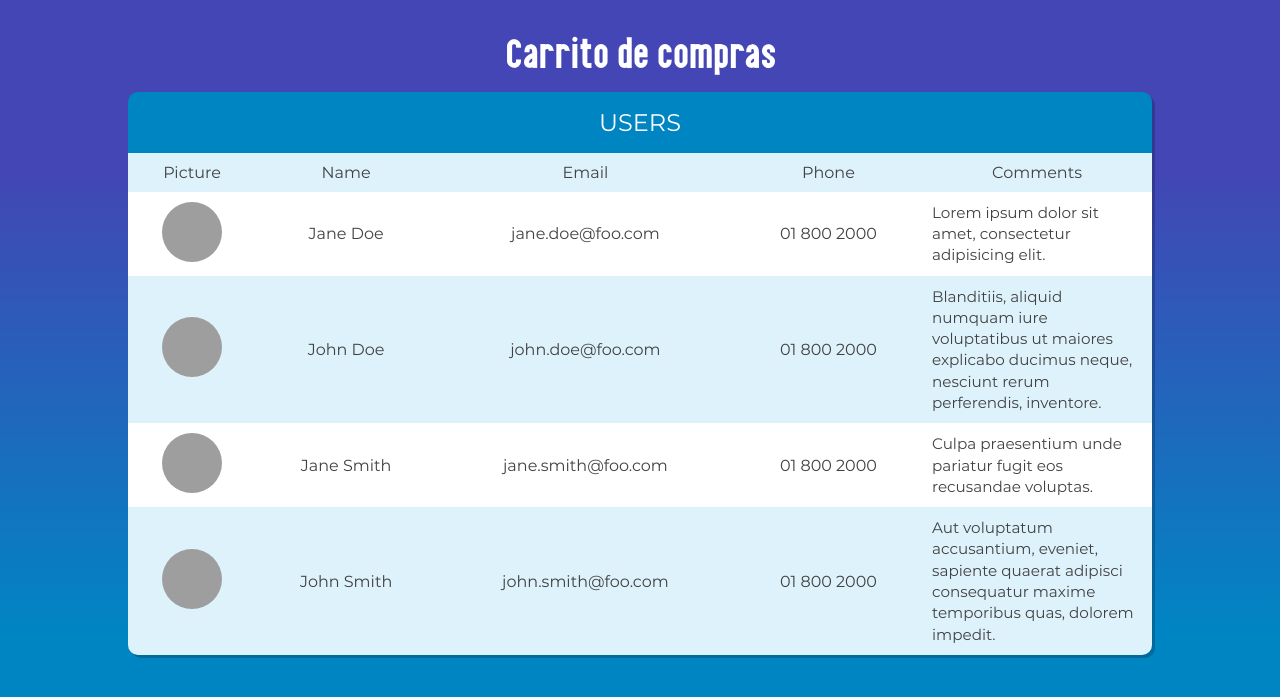
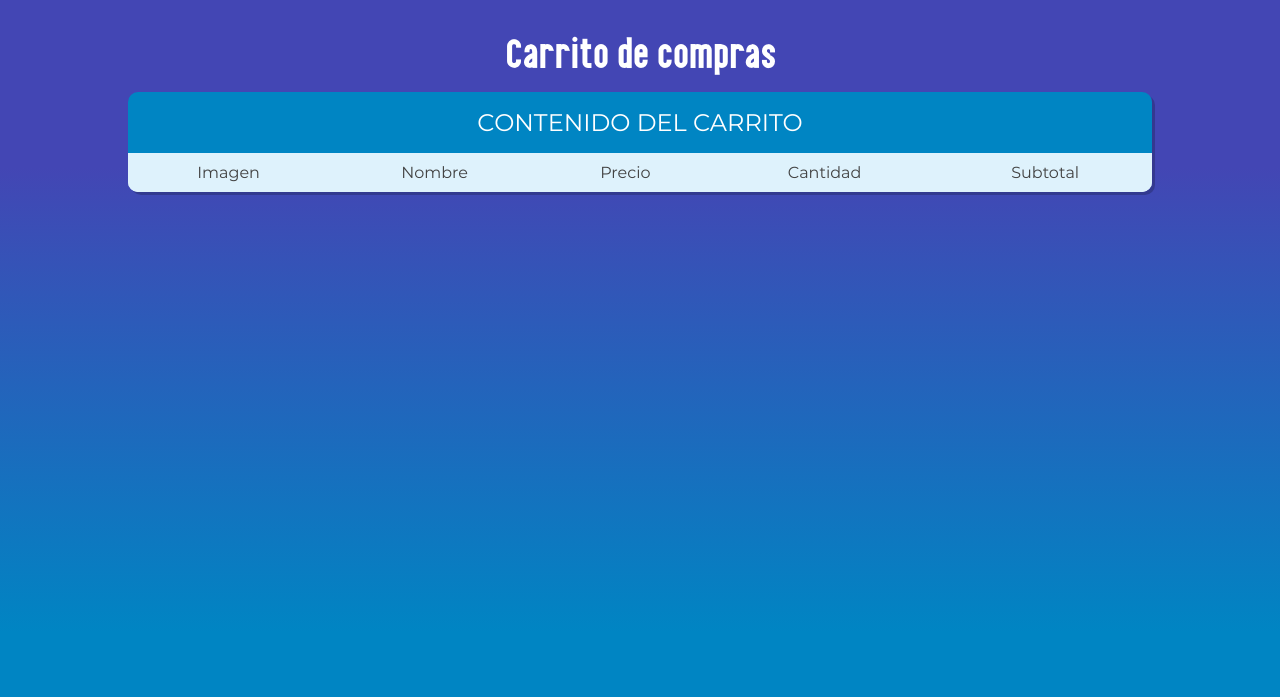
Before and after one commit to KeviinAbundiiz/Proyecto_FInal_Programacion_Web, a PHP site: page /carrito.php in a window 1280 px wide. Shown: the part 80-777 px from the top of the page. Run offline with PHP 8.4, Linux system fonts and the light colour scheme; lists and menus that the app fills with data are empty; grey boxes are pictures that could not be loaded.

Commit message:
now u can add things on carrito

```diff
--- a/carrito.php
+++ b/carrito.php
@@ -1,4 +1,85 @@
 <?php
+    session_start();
+   // printf(session_status());
+    include 'conexion.php';
+
+    if(isset($_SESSION['carrito_sess'])){
+        //si existe, buscamos si ya esta agregado el producto
+       // printf("entra");
+        if(isset($_GET['equiposId'])){
+            $arreglo = $_SESSION['carrito_sess'];
+            $encontro = false;
+            $numero = 0;
+         //   printf("entra2");
+            for($i=0;$i < count($arreglo);$i++){
+                if($arreglo[$i]['Id'] == $_GET['equiposId']){
+                    $encontro = true;
+                    $numero = $i;
+                }
+            }
+            if($encontro == true){
+                $arreglo[$numero]['Cantidad'] = $arreglo[$numero]['Cantidad']+1;
+                $_SESSION['carrito_sess'] = $arreglo;
+            }else{
+                //No estaba el registro
+                $nombre = "";
+                $precio = "";
+                $imagen = "";
+
+                $query  = 'SELECT * FROM equipos WHERE id='. $_GET['equiposId'];
+                $gsent = $pdo->prepare($query);
+                $gsent->execute();
+
+                $resultado = $gsent->fetch();
+
+                //printf($query);
+                //var_dump($resultado);
+                 $nombre = $resultado['nombre'];
+                 $precio = $resultado['precio'];
+                 $imagen = $resultado['imagen'];
+
+                 $arregloNuevo = array(
+                     'Id' => $_GET['equiposId'],
+                     'Nombre' => $nombre,
+                     'Precio' => $precio,
+                     'Imagen' => $imagen,
+                     'Cantidad' => 1
+                );
+                array_push($arreglo,$arregloNuevo);
+                $_SESSION['carrito_sess'] = $arreglo;
+
+            }
+        }
+    }else{
+        //creamos variable de sesion
+        if(isset($_GET['equiposId'])){
+
+            $nombre = "";
+            $precio = "";
+            $imagen = "";
+
+            $query  = 'SELECT * FROM equipos WHERE id='. $_GET['equiposId'];
+            $gsent = $pdo->prepare($query);
+            $gsent->execute();
+
+            $resultado = $gsent->fetch();
+
+            //printf($query);
+            var_dump($resultado);
+             $nombre = $resultado['nombre'];
+             $precio = $resultado['precio'];
+             $imagen = $resultado['imagen'];
+
+             $arreglo[]= array(
+                 'Id' => $_GET['equiposId'],
+                 'Nombre' => $nombre,
+                 'Precio' => $precio,
+                 'Imagen' => $imagen,
+                 'Cantidad' => 1
+            );
+            $_SESSION['carrito_sess'] = $arreglo;
+        }
+    }
 
 ?>
 
@@ -10,9 +91,11 @@
     <link rel="stylesheet" href="css/tabla.css">
     <link rel="stylesheet" type="text/css" href="css/estilo.css">
     <link rel="stylesheet" href="css/fontawesome-free-5.13.0-web/css/all.css">
+    <script src="js/scrollreveal.js"></script>
     <title>Carrito compras</title>
 </head>
 <body>
+
     <header>
         <input type="checkbox" id="btn-menu">
         <label class="label-fix" for="btn-menu"><img class="img-fix" src="img/menu.png" alt="menu" width="40" height="40"></label>
@@ -30,6 +113,7 @@
                 </ul>
             </section>
     </header>
+
     <div class="contact">
         <h1>
             Carrito de compras
@@ -38,50 +122,52 @@
 
     <div class="table-users">
         <div class="header">
-            Users
+            Contenido del carrito
         </div>
             <table cellspacing="0">
                 <tr>
-                    <th>Picture</th>
-                    <th>Name</th>
-                    <th>Email</th>
-                    <th>Phone</th>
-                    <th width="230">Comments</th>
+                    <th>Imagen</th>
+                    <th>Nombre</th>
+                    <th>Precio</th>
+                    <th>Cantidad</th>
+                    <th>Subtotal</th>
                 </tr>
 
+            <?php
+                if(isset($_SESSION['carrito_sess'])){
+                    $arregloCarrito = $_SESSION['carrito_sess'];
+                   // var_dump($arregloCarrito);
+                    for($i=0; $i < count($arregloCarrito); $i++ ){
+            ?>
                 <tr>
-                    <td><img src="https://i.picsum.photos/id/1005/100/100.jpg" alt="" /></td>
-                    <td>Jane Doe</td>
-                    <td>jane.doe@foo.com</td>
-                    <td>01 800 2000</td>
-                    <td>Lorem ipsum dolor sit amet, consectetur adipisicing elit. </td>
+                    <td><img src="img/<?php echo $arregloCarrito[$i]['Imagen'];?>" alt="" /></td>
+                    <td class="tabla-carrito"><?php echo $arregloCarrito[$i]['Nombre'];?></td>
+                    <td class="tabla-carrito"><i class="fas fa-dollar-sign"></i> <?php echo $arregloCarrito[$i]['Precio'];?></td>
+                    <td><?php echo $arregloCarrito[$i]['Cantidad'];?></td>
+                    <td><i class="fas fa-dollar-sign"></i> <?php echo $arregloCarrito[$i]['Precio'] * $arregloCarrito[$i]['Cantidad'];?></td>
                 </tr>
+            <?php
+                    }
+                }
+            ?>
 
-                <tr>
-                    <td><img src="https://i.picsum.photos/id/1027/100/100.jpg" alt="" /></td>
-                    <td>John Doe</td>
-                    <td>john.doe@foo.com</td>
-                    <td>01 800 2000</td>
-                    <td>Blanditiis, aliquid numquam iure voluptatibus ut maiores explicabo ducimus neque, nesciunt rerum perferendis, inventore.</td>
-                </tr>
 
-                <tr>
-                    <td><img src="https://i.picsum.photos/id/64/100/100.jpg" alt="" /></td>
-                    <td>Jane Smith</td>
-                    <td>jane.smith@foo.com</td>
-                    <td>01 800 2000</td>
-                    <td> Culpa praesentium unde pariatur fugit eos recusandae voluptas.</td>
-                </tr>
-
-                <tr>
-                    <td><img src="https://i.picsum.photos/id/1025/100/100.jpg" alt="" /></td>
-                    <td>John Smith</td>
-                    <td>john.smith@foo.com</td>
-                    <td>01 800 2000</td>
-                    <td>Aut voluptatum accusantium, eveniet, sapiente quaerat adipisci consequatur maxime temporibus quas, dolorem impedit.</td>
-                </tr>
             </table>
     </div>
+    <script>
+			window.sr = ScrollReveal();
 
+			sr.reveal('.table-users',{
+				duration: '3000',
+				origin: 'bottom',
+				distance: '100px'
+			});
+
+			sr.reveal('.contact',{
+				duration: '3000',
+				origin: 'left',
+				distance: '100px'
+			});
+		</script>
 </body>
 </html>
--- a/css/estilo.css
+++ b/css/estilo.css
@@ -257,10 +257,23 @@ header label:hover
 }
 
 .imagen
-	{
-		width: 500px;
-		height: 300px;
-	}
+{
+	width: 500px;
+	height: 300px;
+}
+
+.btn-compra-fix,
+.btn-compra-fix i
+{
+	color: white;
+	width: 100%;
+	height: 100%;
+	display: block;
+	text-align: center;
+}
+.btn-compra-fix i{
+	margin-top: 10px;
+}
 
 
 @media (max-width: 1024px) {
--- a/css/popup.css
+++ b/css/popup.css
@@ -28,7 +28,8 @@
 	cursor: pointer;
 	transition: .3s ease all;
     cursor: pointer;
-    width: 40%;
+	width: 40%;
+	text-align: center;
 
 }
 
--- a/css/tabla.css
+++ b/css/tabla.css
@@ -99,17 +99,24 @@ table tr:nth-child(2n+1) {
         left: 0;
         position: absolute;
    }
-    td:nth-child(2):before {
-        content: 'Name:';
-   }
-    td:nth-child(3):before {
+    .tabla-comentario:nth-child(2):before {
         content: 'Email:';
    }
+   .tabla-comentario:nth-child(3):before {
+        content: 'Comentario:';
+   }
+   .tabla-carrito:nth-child(2):before {
+    content: 'Nombre:';
+    }
+    .tabla-carrito:nth-child(3):before {
+    content: 'Precio:';
+    }
+
     td:nth-child(4):before {
-        content: 'Phone:';
+        content: 'Cantidad:';
    }
     td:nth-child(5):before {
-        content: 'Comments:';
+        content: 'Subtotal:';
    }
     tr {
         padding: 10px 0;
```
Also changed, not shown: index.php (+7 -2 lines), php/consultar_comentarios.php (+20 -5 lines).
